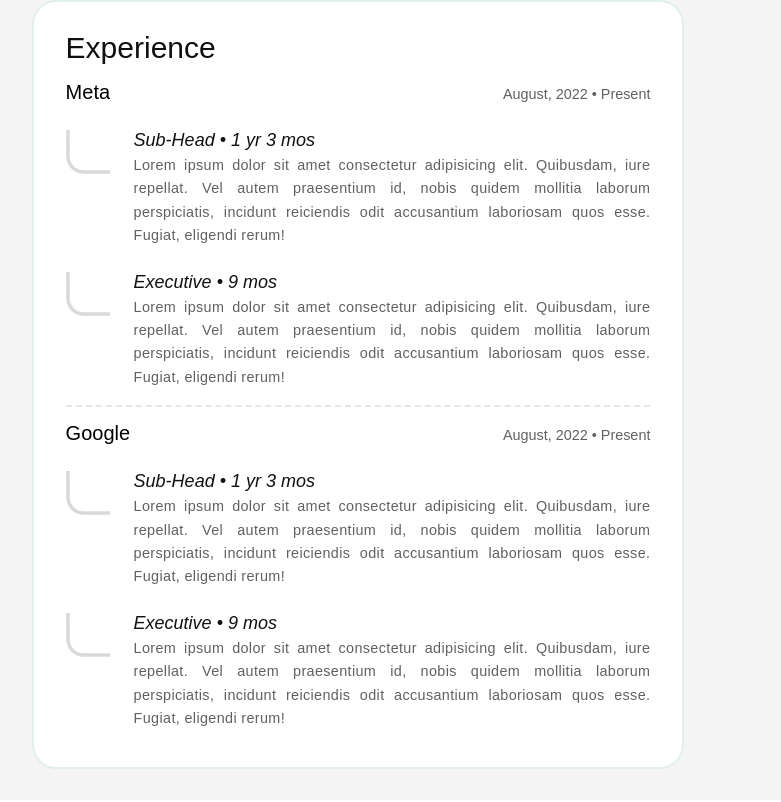
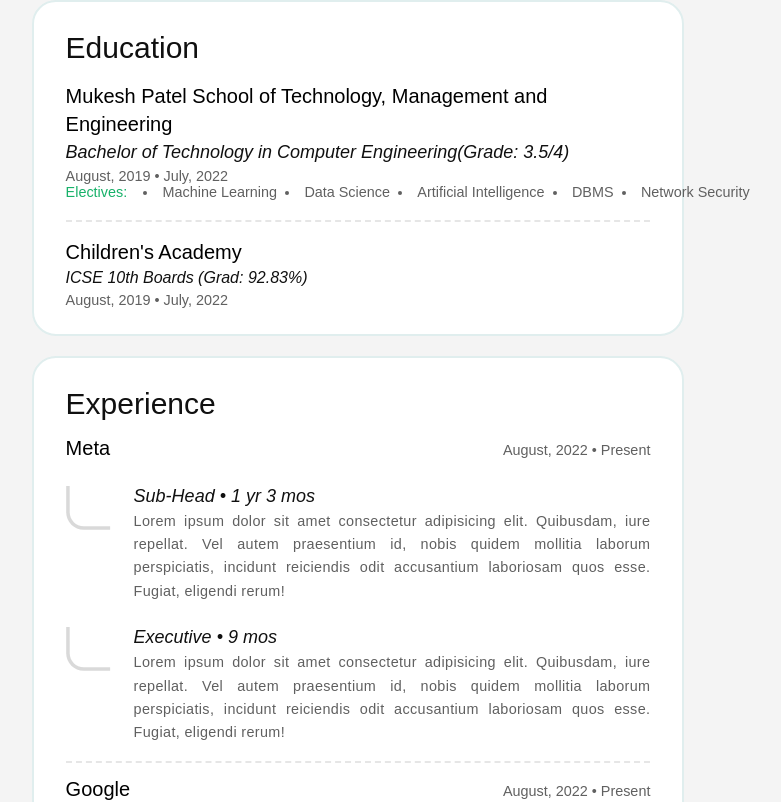
Before and after one commit to GDSC-NMIMS-MPSTME-Mumbai/campuslink, a Next.js app: page /cv in a window 1280 px wide. Shown: the top 802 px of the page, without its empty margins (282-1063 px from the left). Built offline with nearby package versions, Linux system fonts and the light colour scheme.

Commit message:
added education

```diff
--- a/src/components/education.tsx
+++ b/src/components/education.tsx
@@ -34,7 +34,7 @@
 				<p className="font-500 text-2xl text-[#101010] lg:text-3xl">
 					Education
 				</p>
-				<p className="text-xl font-[400]">{college}</p>
+				<p className="pt-4 text-xl font-[400]">{college}</p>
 				<p className="text-md font-[400] italic text-[#101010] lg:text-lg">
 					{degree}
 				</p>
@@ -48,7 +48,7 @@
 					<ListFromArray items={items} />
 				</div>
 
-				<div className="mt-4 border-t-2 border-dashed border-[#C0C0C066]"></div>
+				<div className="my-4 border-t-2 border-dashed border-[#C0C0C066]"></div>
 				<p className="text-xl font-[400]">{school}</p>
 				<p className="text-md font-[400] italic text-[#101010]">
 					{board}
--- a/src/pages/cv.tsx
+++ b/src/pages/cv.tsx
@@ -1,10 +1,12 @@
 import React from "react";
+import Education from "~/components/education";
 import Experience from "~/components/experience";
 
 const CV = () => {
 	return (
-		<div className="bg-[#F4F4F4] w-screen min-h-screen ">
-        <Experience />
+		<div className="flex min-h-screen w-screen flex-col gap-5 bg-[#F4F4F4]">
+			<Education />
+			<Experience />
 		</div>
 	);
 };
```
